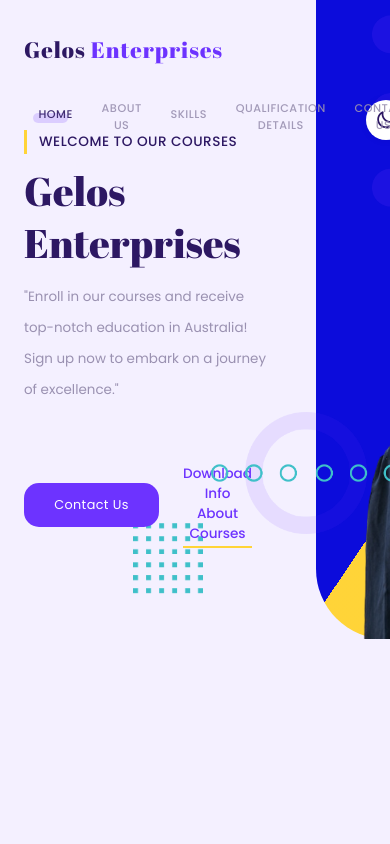
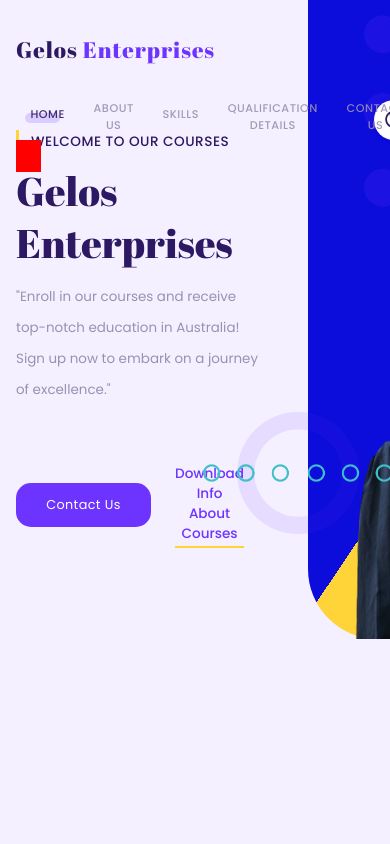
Before and after one commit to troshcmy/CV, a plain HTML site: page index.html in a window 390 px wide. Shown: the top 844 px of the page. Drawn offline with nearby package versions, Linux system fonts and the light colour scheme.

Commit message:
Tets commit

```diff
--- a/css/style.css
+++ b/css/style.css
@@ -384,6 +384,13 @@ header.scrolled .logo{
 
 .toggle-btn:hover {
   filter: brightness(90%);
+}
+
+.hamburger{
+  background-color: red;
+  padding: 1rem 0;
+  height: 12px;
+  width: 25px;
 }
 
 
@@ -1332,5 +1339,24 @@ footer.container{
 
 @media (max-width: 500px) {
 
+.container {
+  padding: 0 1rem;
+}
+
+.showcase-area .square{
+  display: none;
+}
+
+.showcase-area .container{
+  row-gap: 4.5rem;
+}
+
+.showcase-image {
 
 }
+
+
+
+
+
+}
--- a/index.html
+++ b/index.html
@@ -58,6 +58,10 @@
 
           </ul>
           <i class="uil uil-moon toggle-btn"></i>
+        </div>
+        <div class="hamburger">
+          <div class="bar"></div>
+          <div class="bar"></div>
         </div>
       </nav>
     </header>
```
Also changed, not shown: 1 other file.
